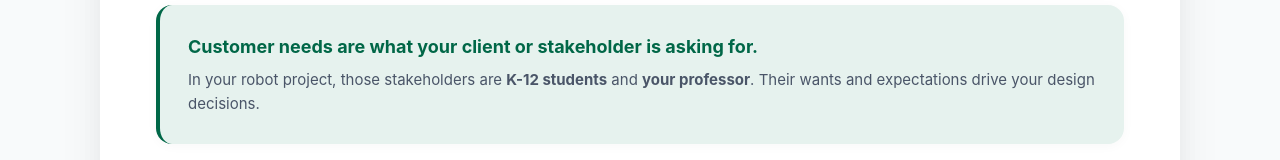
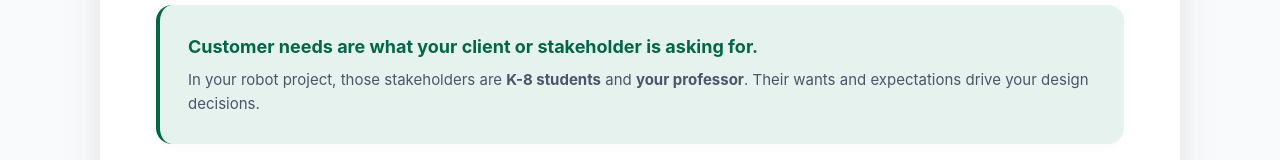
Before and after one commit to trevorflahardy/wba-customer-needs-presentation, a React (Vite) app: page / in a window 1280 px wide. Both pictures are taken after a click on the button "Continue →". Shown: the part 189-349 px from the top of the page. Built offline with nearby package versions, Linux system fonts and the light colour scheme.

Commit message:
fix: update stakeholder reference from K-12 to K-8 students in WhatAreCNSlide

```diff
--- a/src/components/slides/WhatAreCNSlide.tsx
+++ b/src/components/slides/WhatAreCNSlide.tsx
@@ -53,7 +53,7 @@ export function WhatAreCNSlide() {
             }}
           >
             In your robot project, those stakeholders are{" "}
-            <strong>K-12 students</strong> and <strong>your professor</strong>. Their
+            <strong>K-8 students</strong> and <strong>your professor</strong>. Their
             wants and expectations drive your design decisions.
           </div>
         </div>
```
